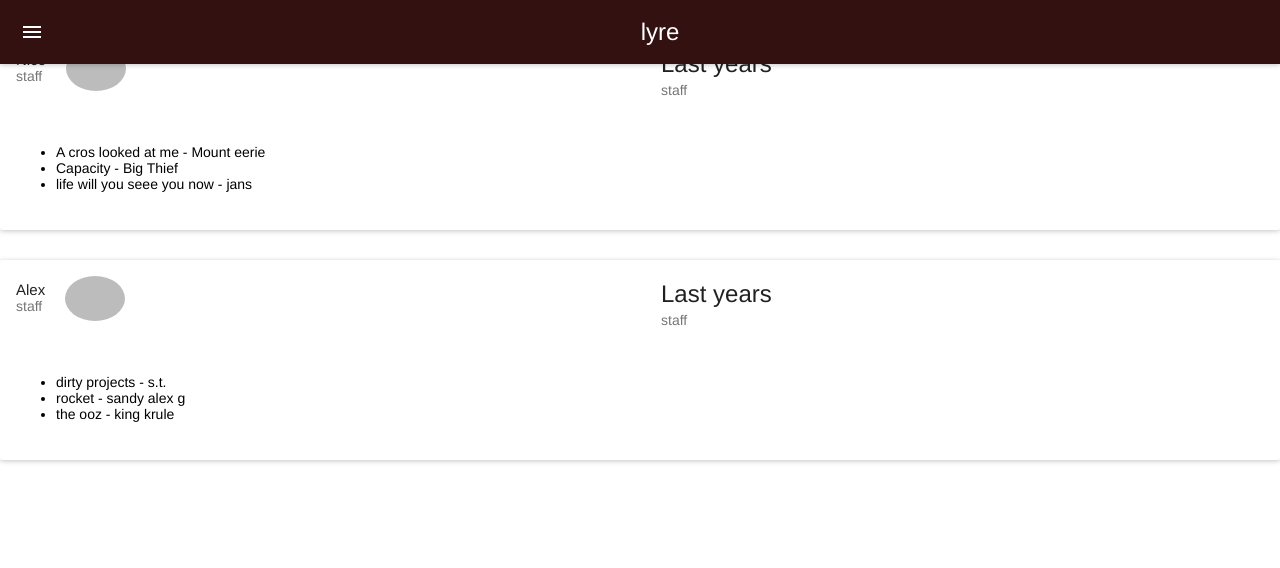
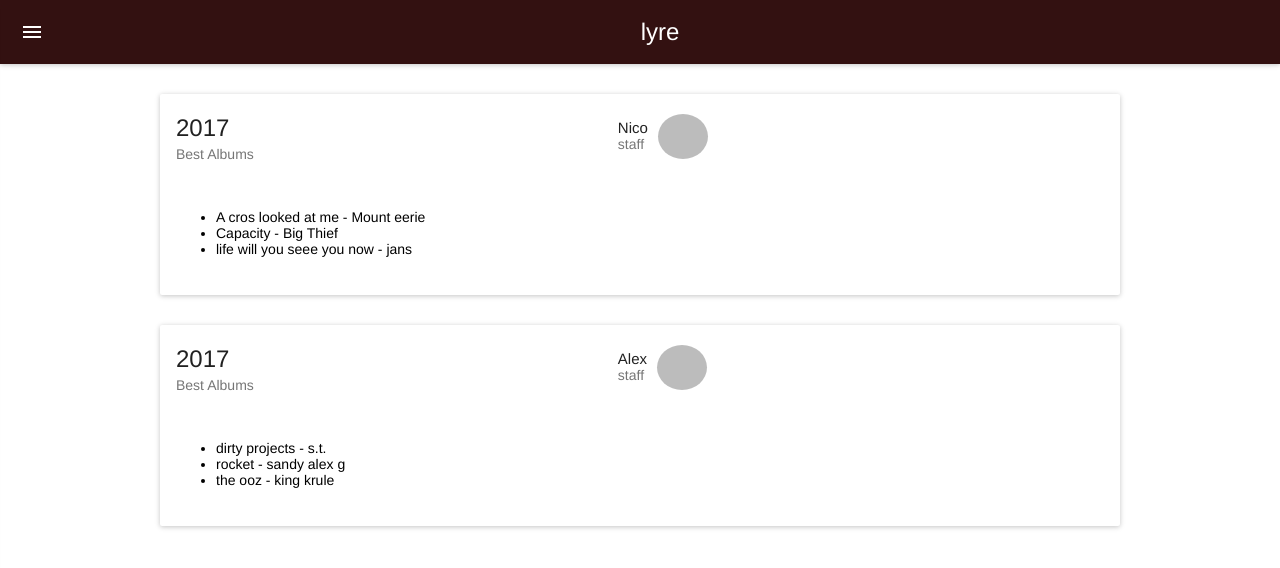
Before and after one commit to awilliams27/old-lyre, a React (Create React App) app: page /albumList in a window 1280 px wide. Shown: the top 568 px of the page. Built offline with nearby package versions, Linux system fonts and the light colour scheme.

Commit message:
aesthetic changes, made title unhighlightable, tried to improve drawer

```diff
--- a/src/App.css
+++ b/src/App.css
@@ -10,6 +10,21 @@ html {
 .App-header {
   top: 0;
   text-align: center !important;
+
+  /*
+  to make text unselectable
+  https://stackoverflow.com/questions/69430/is-there-a-way-to-make-text-unselectable-on-an-html-page
+  */
+  -moz-user-select: -moz-none;
+  -khtml-user-select: none;
+  -webkit-user-select: none;
+
+  /*
+    Introduced in IE 10.
+    See http://ie.microsoft.com/testdrive/HTML5/msUserSelect/
+  */
+  -ms-user-select: none;
+  user-select: none;
 }
 
 .App-header > h1 {
@@ -37,27 +52,28 @@ html {
 .review-card__header {
   float: right;
   display: inline-block;
+  padding-top:20px !important;
 }
 
 .review-card__header > div {
-  padding-right: 20px !important;
+  padding-right: 10px !important;
   padding-top: 5px !important;
 }
 
-// trying to right justify author/sub-author
-.review-card__header > div > span {
-  justify-content: right !important;
+.drawerLink {
+  text-decoration: none;
+  color: black;
 }
 
 @media only screen and (min-width: 600px) {
   /* tablet and desktop style for sentence fade on review: use this example https://codepen.io/alexwilliams567/pen/Rxzmrp */
   .reviews-list {
-    width: 65%;
+    width: 75%;
   }
 
   .review-card > div {
     display: grid;
-    grid-template-columns: 1fr 1fr;
+    grid-template-columns: 1fr 1.2fr;
     grid-column-gap: 10px;
   }
 
@@ -70,4 +86,9 @@ html {
     grid-column-start: 2;
     grid-column-end: 3;
   }
+
+  .review-card-details__content {
+    font-size: 16px !important;
+  }
+
 }
--- a/src/App.js
+++ b/src/App.js
@@ -44,6 +44,13 @@ class App extends Component {
       open: !this.state.open
     });
 
+  handleKeyPress = (event) => {
+    if(event.key === 'n'){
+      this.handleToggle
+      alert('n press')
+    }
+  }
+
   render() {
     return (
       <Router>
@@ -53,6 +60,7 @@ class App extends Component {
             title="lyre"
             style={{ position: "fixed" }}
             onLeftIconButtonClick={this.handleToggle}
+            onKeyPress={this.handleKeyPress}
           />
           <Drawer
             docked={false}
@@ -61,22 +69,28 @@ class App extends Component {
             onRequestChange={this.handleToggle}
           >
             <MenuItem>
-              <Link to="/" onClick={this.handleToggle}>
-                Home
+              <Link to="/" className="drawerLink" onClick={this.handleToggle}>
+                home
               </Link>
             </MenuItem>
             <MenuItem>
-              <Link to="/reviews" onClick={this.handleToggle}>
+              <Link to="/reviews" className="drawerLink" onClick={this.handleToggle}>
                 reviews
               </Link>
             </MenuItem>
-            <MenuItem>
-              <Link to="/albumList" onClick={this.handleToggle}>
-                album list
+            <MenuItem onClick={this.props.handleToggle}>
+              <Link to="/albumList" className="drawerLink" onClick={this.handleToggle}>
+                lists
               </Link>
             </MenuItem>
           </Drawer>
-          <Route exact path="/" />
+          <Route exact path="/"
+            render={props => (
+              <div className="reviews-list">
+                <ReviewCard />
+              </div>
+            )}
+          />
           <Route
             path="/reviews"
             render={props => (
@@ -85,7 +99,14 @@ class App extends Component {
               </div>
             )}
           />
-          <Route path="/albumList" render={props => <AlbumList />} />
+          <Route
+            path="/albumList"
+            render={props => (
+              <div className="reviews-list">
+                <AlbumList />
+              </div>
+              )}
+            />
         </MuiThemeProvider>
       </Router>
     );
--- a/src/components/AlbumList.js
+++ b/src/components/AlbumList.js
@@ -34,7 +34,8 @@ class AlbumList extends Component {
           status: "staff"
         },
         albumList: {
-          name: "Last years",
+          name: "2017",
+          subName: "Best Albums",
           albums: [
             "A cros looked at me - Mount eerie",
             "Capacity - Big Thief",
@@ -48,7 +49,8 @@ class AlbumList extends Component {
           status: "staff"
         },
         albumList: {
-          name: "Last years",
+          name: "2017",
+          subName: "Best Albums",
           albums: [
             "dirty projects - s.t.",
             "rocket - sandy alex g",
@@ -65,6 +67,7 @@ class AlbumList extends Component {
       });
       return (
         <Card className="review-card">
+          <CardTitle title={list.albumList.name} subtitle={list.albumList.subName} />
           <CardHeader
             className="review-card__header"
             title={list.user.name}
@@ -72,7 +75,6 @@ class AlbumList extends Component {
           >
             <Avatar src={""} />
           </CardHeader>
-          <CardTitle title={list.albumList.name} subtitle={list.user.status} />
           <CardText>
             <ul>{albumList}</ul>
           </CardText>
--- a/src/components/ReviewCard.js
+++ b/src/components/ReviewCard.js
@@ -43,7 +43,7 @@ class ReviewCard extends Component {
       <Card className="review-card">
         <div className="review-card-img">
           <CardMedia>
-            <img src={lifewillseeyounow} style={{ maxHeight: "500px" }} />
+            <img src={lifewillseeyounow} style={{ maxWidth: "500px", maxHeight: "500px" }} />
           </CardMedia>
         </div>
         <div className="review-card-details">
```
